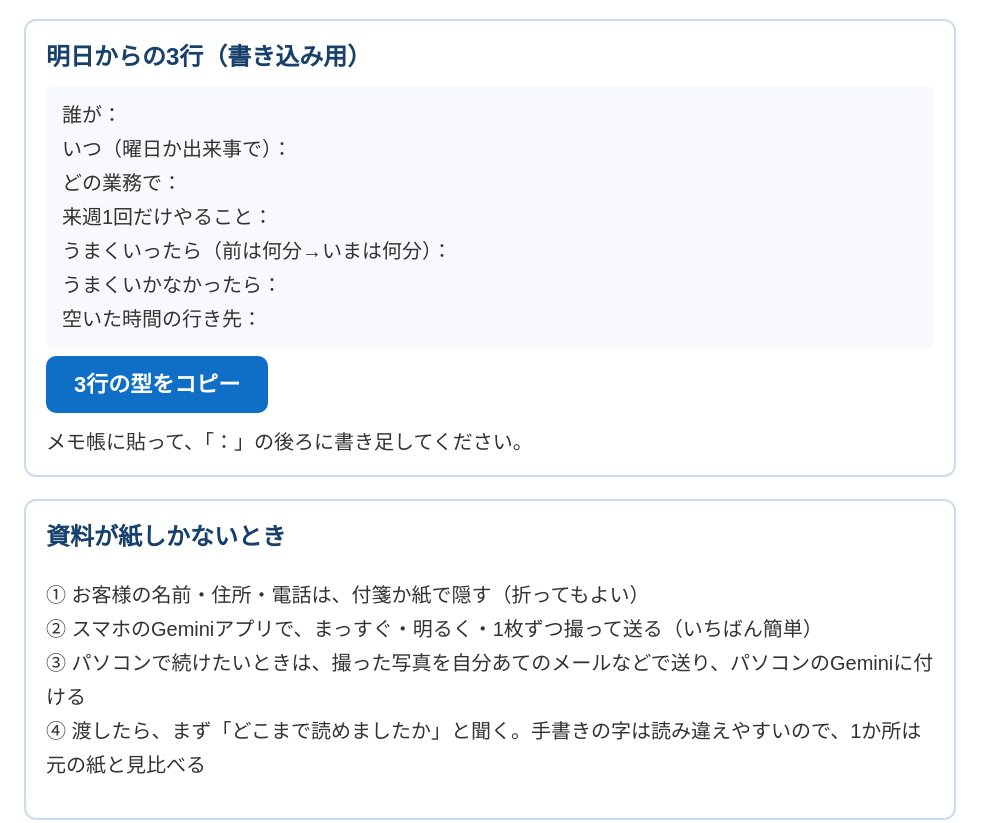
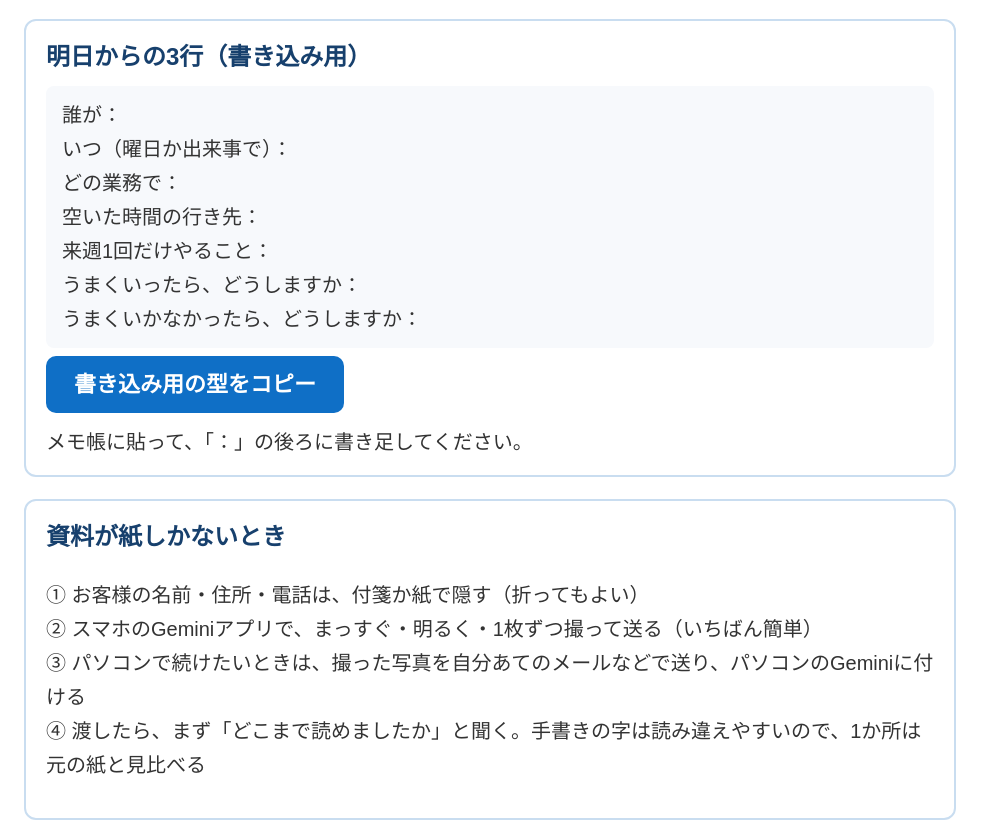
Before and after one commit to 888wisteriavil-cloud/sanuki-ai, a plain HTML site: page index.html in a window 1280 px wide. Shown: the part 4784-5607 px from the top of the page, without its empty margins (0-995 px from the left). Drawn offline with Linux system fonts and the light colour scheme.

Commit message:
第3回：審査役の指摘を反映（配付⑩〜⑬・社内ルールの直し、明日からの型を配付⑫にそろえる、フッターの言い方）

```diff
--- a/index.html
+++ b/index.html
@@ -238,11 +238,11 @@ D 出力の形：そのまま印刷できる形で</div>
       <div class="text" id="u6">誰が：
 いつ（曜日か出来事で）：
 どの業務で：
+空いた時間の行き先：
 来週1回だけやること：
-うまくいったら（前は何分→いまは何分）：
-うまくいかなかったら：
-空いた時間の行き先：</div>
-      <button class="copy" data-target="u6">3行の型をコピー</button><span class="done" aria-live="polite"></span>
+うまくいったら、どうしますか：
+うまくいかなかったら、どうしますか：</div>
+      <button class="copy" data-target="u6">書き込み用の型をコピー</button><span class="done" aria-live="polite"></span>
       <div class="then">メモ帳に貼って、「：」の後ろに書き足してください。</div>
     </div>
     <div class="card">
@@ -268,7 +268,7 @@ D 出力の形：そのまま印刷できる形で</div>
   </section>
 </main>
 
-<footer>このページは、一度開けば、インターネットが切れても使えます。入力した内容をどこかへ送る仕組みはありません。</footer>
+<footer>このページは、開いたままなら、インターネットが切れてもコピーできます。入力した内容をどこかへ送る仕組みはありません。</footer>
 
 <script>
   // タブ切り替え
```
Also changed, not shown: 5 other files.
